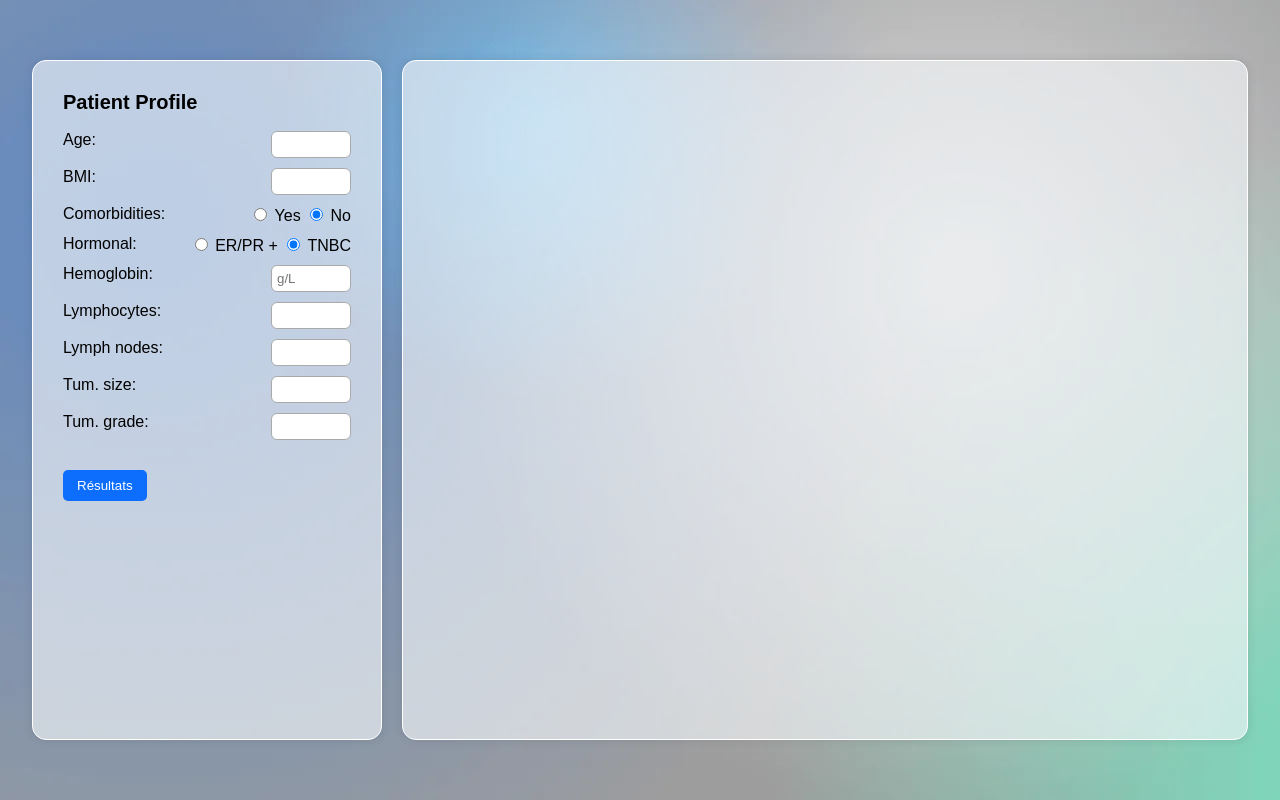
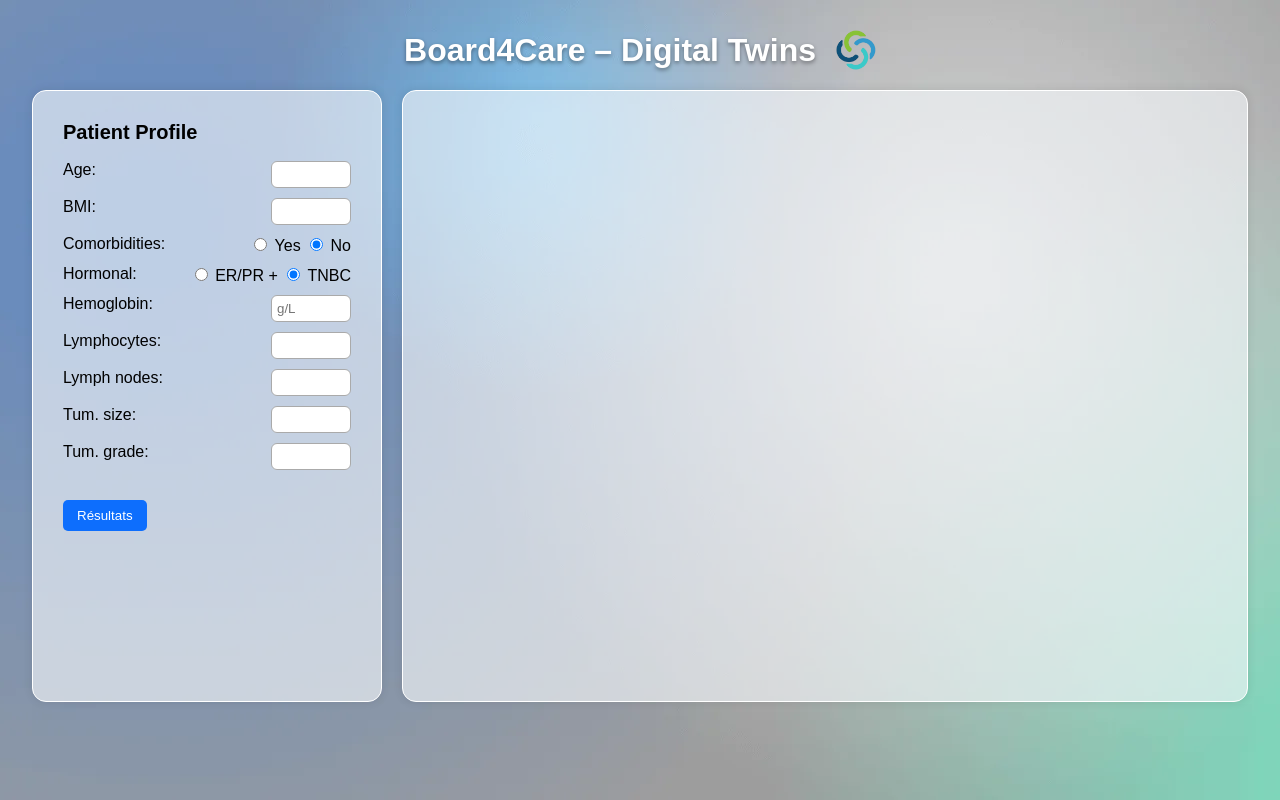
Before and after one commit to marinejrn/DigitalTwins, a Flask app: page / in a window 1280 px wide. Run offline with Flask 3, Linux system fonts and the light colour scheme; some libraries are stand-ins or nearby versions; some web fonts are replaced.

Commit message:
Reparation bug fetch

```diff
--- a/app.py
+++ b/app.py
@@ -35,6 +35,4 @@
     })
 
 if __name__ == "__main__":
-    port = int(os.environ.get("PORT", 5000))  # Render injecte le port ici
-    app.run(host="0.0.0.0", port=port, debug=False)
-    import os
+    app.run(host="0.0.0.0", port=10000, debug=False)
--- a/templates/index.html
+++ b/templates/index.html
@@ -11,15 +11,35 @@
     * {
       box-sizing: border-box;
     }
+    .header {
+      display: flex;
+      align-items: center;
+      justify-content: center;
+      gap: 20px;
+      margin-top: 30px;
+      margin-bottom: 20px;
+    }
+
+    .app-title {
+      font-size: 32px;
+      color: white;
+      font-weight: 600;
+      text-shadow: 0 2px 4px rgba(0,0,0,0.4);
+      margin: 0;
+    }
+
+    .app-logo {
+      height: 40px;
+      width: auto;
+      object-fit: contain;
+    }
 
     body {
       margin: 0;
       padding: 0;
       font-family: "Funnel Display", sans-serif;
       background-image: url('/static/fond.webp');
-      height: 100vh;
-      display: flex;
-      justify-content: center;
+      height: 90vh;
       align-items: center;
     }
 
@@ -36,6 +56,7 @@
       width: 95%;
       max-width: 1400px;
       height: 85%;
+      margin: 0 auto;
     }
     .sidebar {
       width: 350px;
@@ -139,6 +160,11 @@
   </style>
 </head>
 <body>
+<div class="header">
+  <h1 class="app-title">Board4Care – Digital Twins</h1>
+  <img src="/static/logo_gpt.png" alt="Logo" class="app-logo">
+</div>
+
 <div class="ecran">
   <div class="sidebar dashboard">
     <h2>Patient Profile</h2>
@@ -187,7 +213,7 @@
   const json = Object.fromEntries(formData.entries());
   for (let key in json) json[key] = parseFloat(json[key]);
 
-  const res = await fetch("http://127.0.0.1:5000/predict", {
+  const res = await fetch("/predict", {
     method: "POST",
     headers: { "Content-Type": "application/json" },
     body: JSON.stringify(json),
```
Also changed, not shown: static/logo_gpt.png (added).
